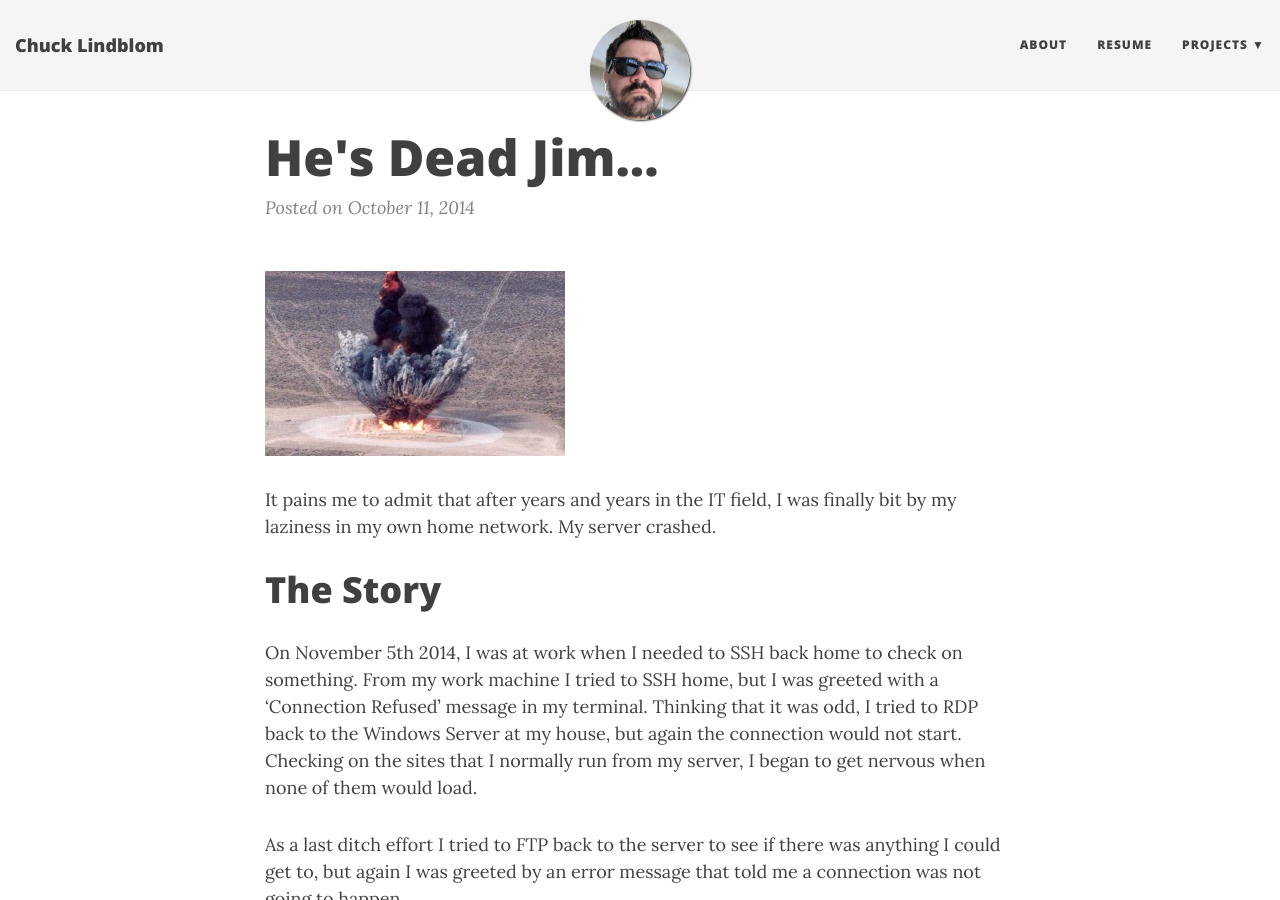
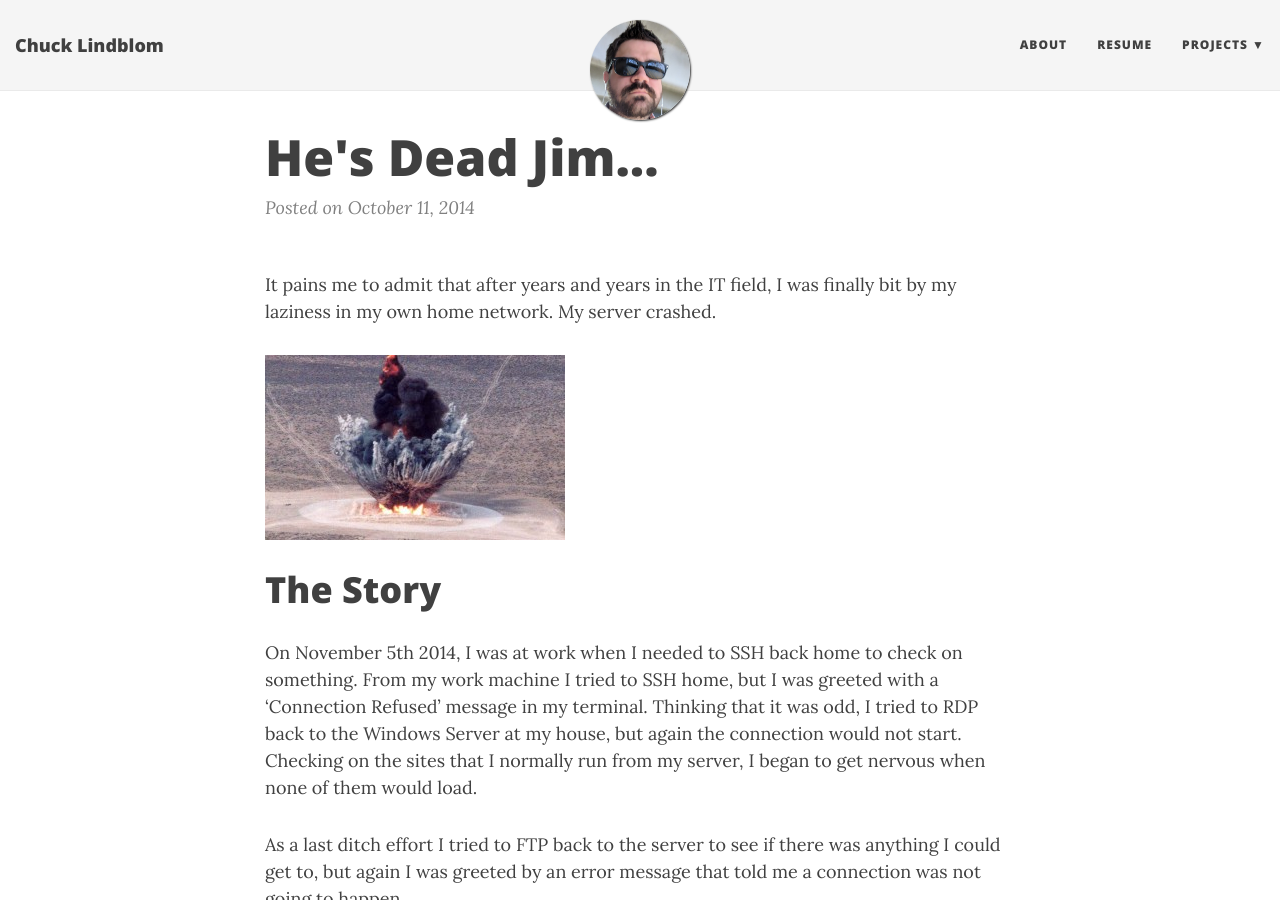
Before and after one commit to BearDooks/beardooks.github.io, a Jekyll site: the page built from _posts/2014-11-10-hes-dead-jim.markdown, in a window 1280 px wide and 900 px high. Built offline with Jekyll 4.4.1, drawn with Linux system fonts in a browser that asks for light colours; nearby versions of some CDN libraries.

Commit message:
fixing no text on front page issue

```diff
--- a/_posts/2014-11-10-hes-dead-jim.markdown
+++ b/_posts/2014-11-10-hes-dead-jim.markdown
@@ -22,9 +22,10 @@ tags:
   - Windows
 ---
 
+It pains me to admit that after years and years in the IT field, I was finally bit by my laziness in my own home network. My server crashed.
+
+
 ![Explosion]({{ "/img/explosion.jpg" | absolute_url }})
-
-It pains me to admit that after years and years in the IT field, I was finally bit by my laziness in my own home network. My server crashed.
 
 # The Story
 
```
